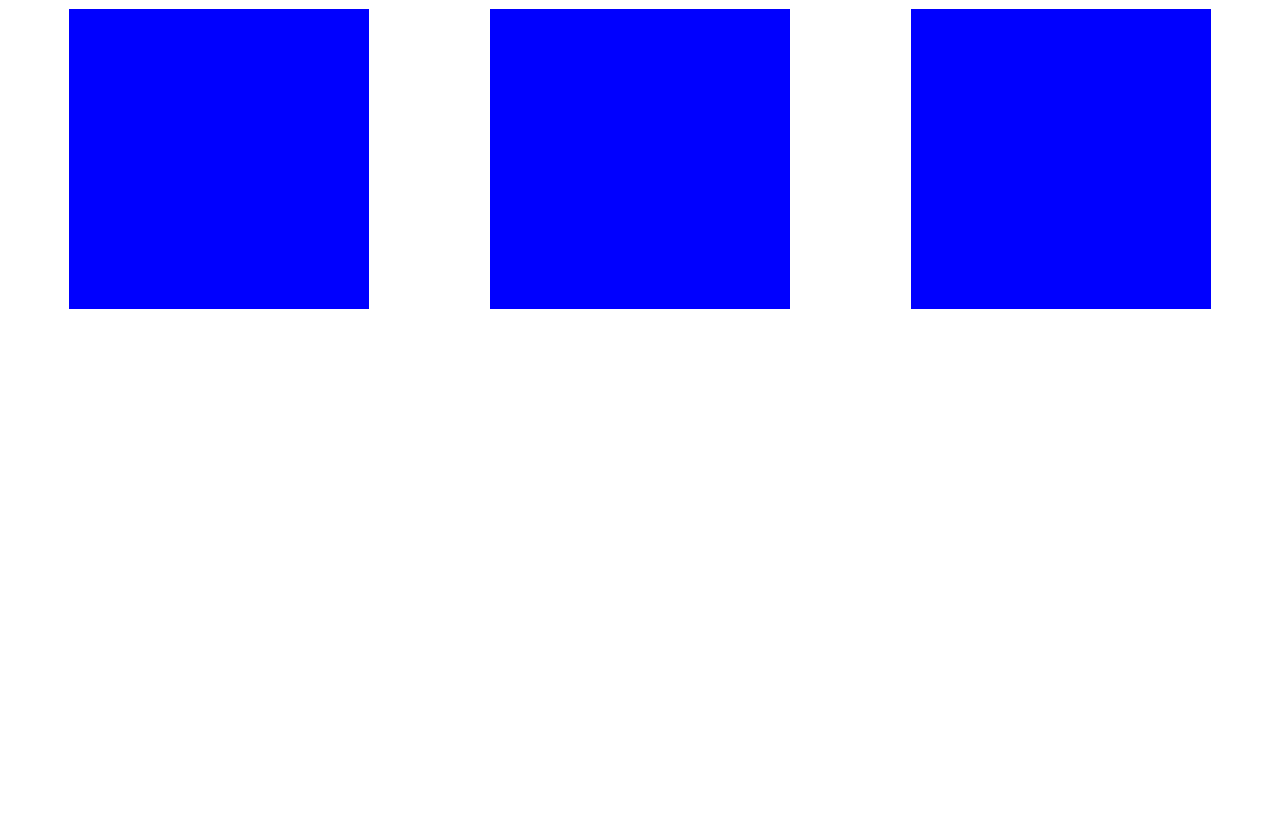
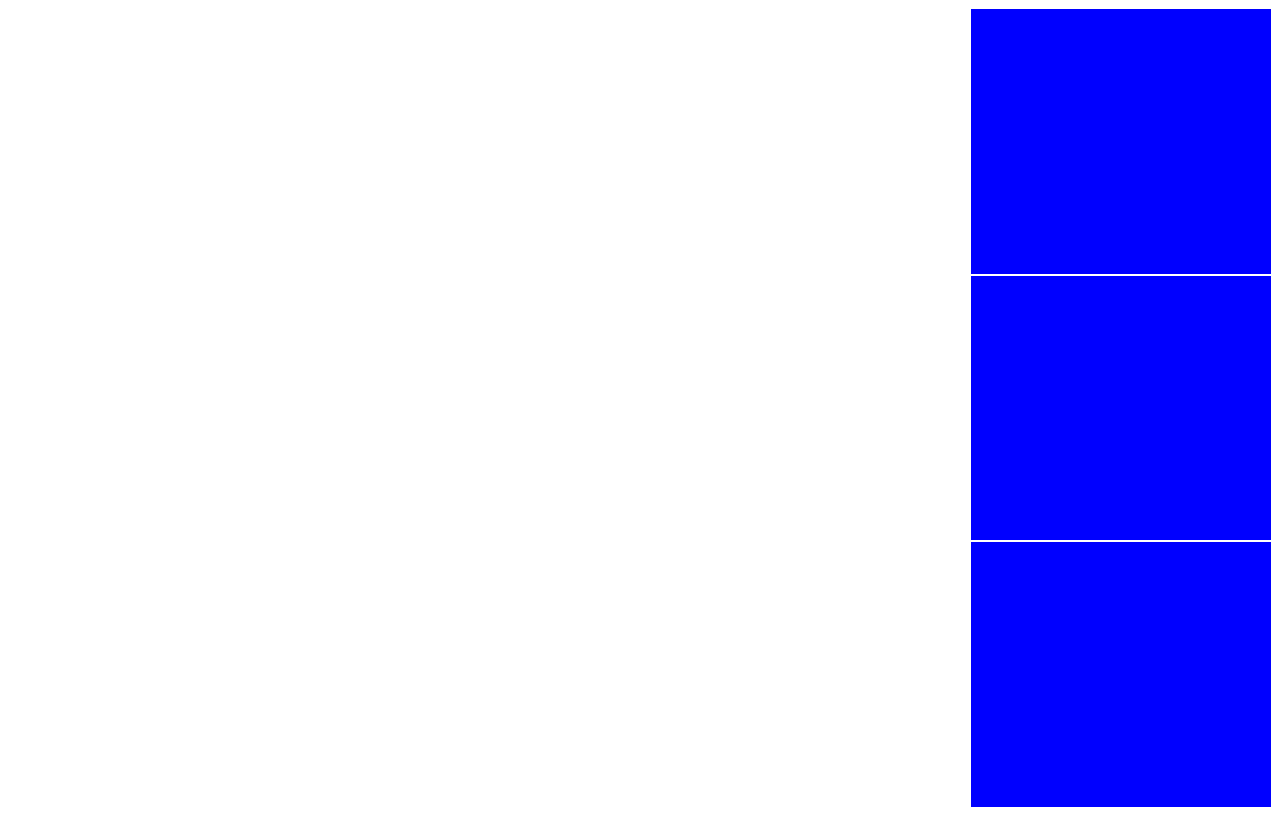
Before and after one commit to hmy0015/likelion_study_gitfth, a plain HTML site: page Day4_Flex_CSS_Grid/flexbox.html in a window 1280 px wide. Drawn offline with Linux system fonts and the light colour scheme.

Commit message:
#1.2 Main Axis and Cross Axis

```diff
--- a/Day4_Flex_CSS_Grid/flexbox.html
+++ b/Day4_Flex_CSS_Grid/flexbox.html
@@ -9,7 +9,10 @@
     <style>
         .father {
             display: flex;
-            justify-content: space-around;
+            flex-direction: column; /* 수직정렬 */
+            justify-content: center; /* 수직정렬일 때에 축이 변경됨 */
+            align-items: flex-end; /* 아이템 정렬 */
+            height: 100vh;
         }
 
         .box {
```
